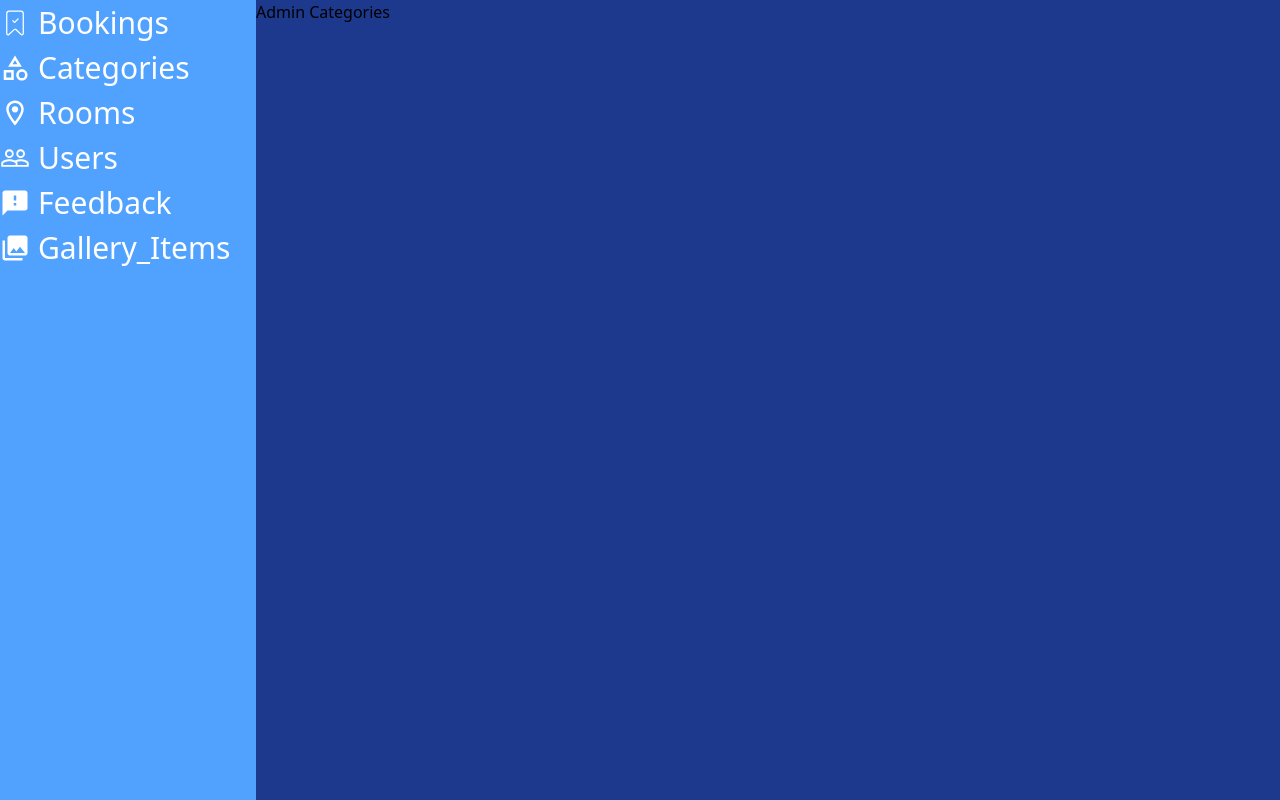
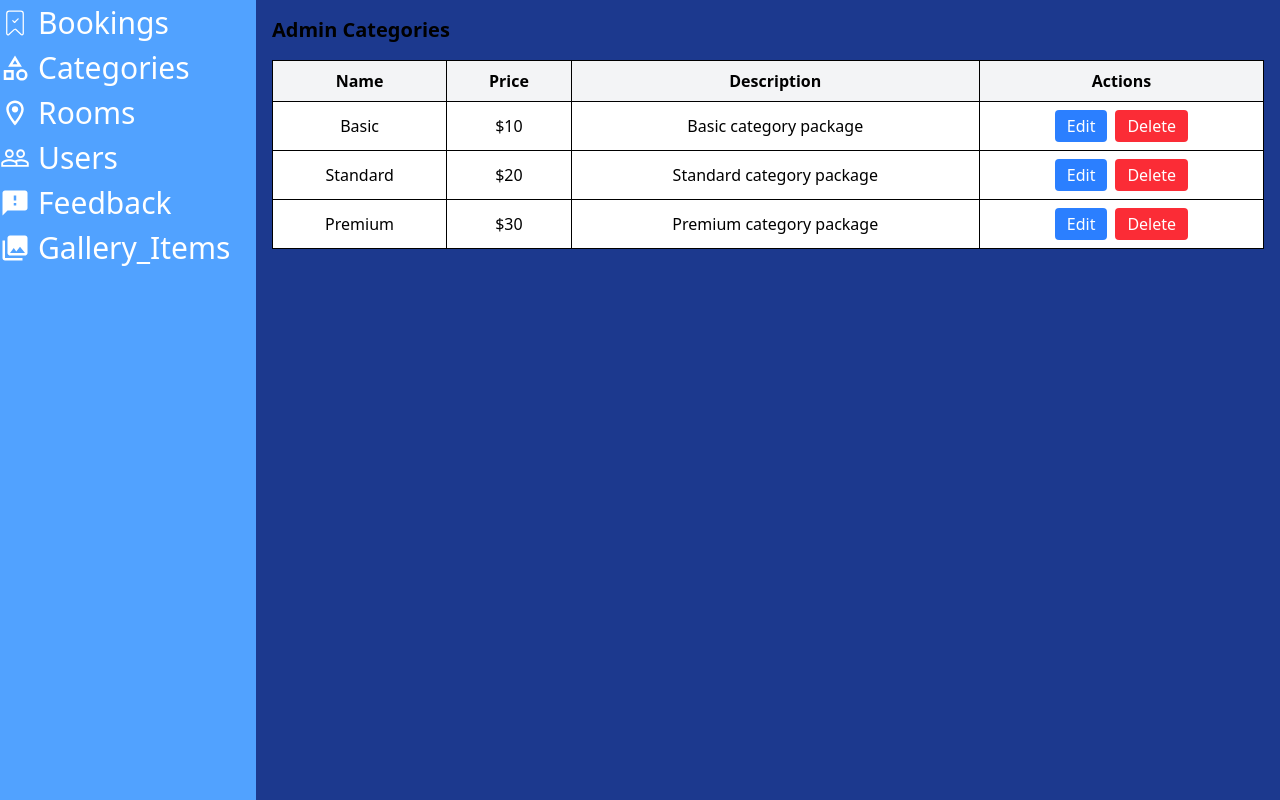
Before and after one commit to thilini-nisansala/Hotel-Management-frontend, a React (Vite) app: page /admin/categories in a window 1280 px wide. Built offline with nearby package versions, Linux system fonts and the light colour scheme.

Commit message:
Implemented AdminCategories table with edit and delete actions

```diff
--- a/src/pages/admin/categories/adminCategories.jsx
+++ b/src/pages/admin/categories/adminCategories.jsx
@@ -1,7 +1,45 @@
+
+
+import { useEffect, useState } from "react";
+
 export default function AdminCategories() {
-    return(
-        <div className="w-full">
-        Admin Categories
+    const [categories, setCategories] = useState([
+        { _id: "1", name: "Basic", price: 10, description: "Basic category package" },
+        { _id: "2", name: "Standard", price: 20, description: "Standard category package" },
+        { _id: "3", name: "Premium", price: 30, description: "Premium category package" }
+    ]);
+    const [loading, setLoading] = useState(false);
+
+    return (
+        <div className="w-full p-4">
+            <h1 className="text-xl font-bold mb-4">Admin Categories</h1>
+            {loading ? (
+                <p>Loading categories...</p>
+            ) : (
+                <table className="min-w-full bg-white border border-gray-200">
+                    <thead>
+                        <tr className="bg-gray-100">
+                            <th className="border px-4 py-2">Name</th>
+                            <th className="border px-4 py-2">Price</th>
+                            <th className="border px-4 py-2">Description</th>
+                            <th className="border px-4 py-2">Actions</th>
+                        </tr>
+                    </thead>
+                    <tbody>
+                        {categories.map((category) => (
+                            <tr key={category._id} className="text-center">
+                                <td className="border px-4 py-2">{category.name}</td>
+                                <td className="border px-4 py-2">${category.price}</td>
+                                <td className="border px-4 py-2">{category.description}</td>
+                                <td className="border px-4 py-2">
+                                    <button className="bg-blue-500 text-white px-3 py-1 rounded mr-2">Edit</button>
+                                    <button className="bg-red-500 text-white px-3 py-1 rounded">Delete</button>
+                                </td>
+                            </tr>
+                        ))}
+                    </tbody>
+                </table>
+            )}
         </div>
-    )
+    );
 }
```
